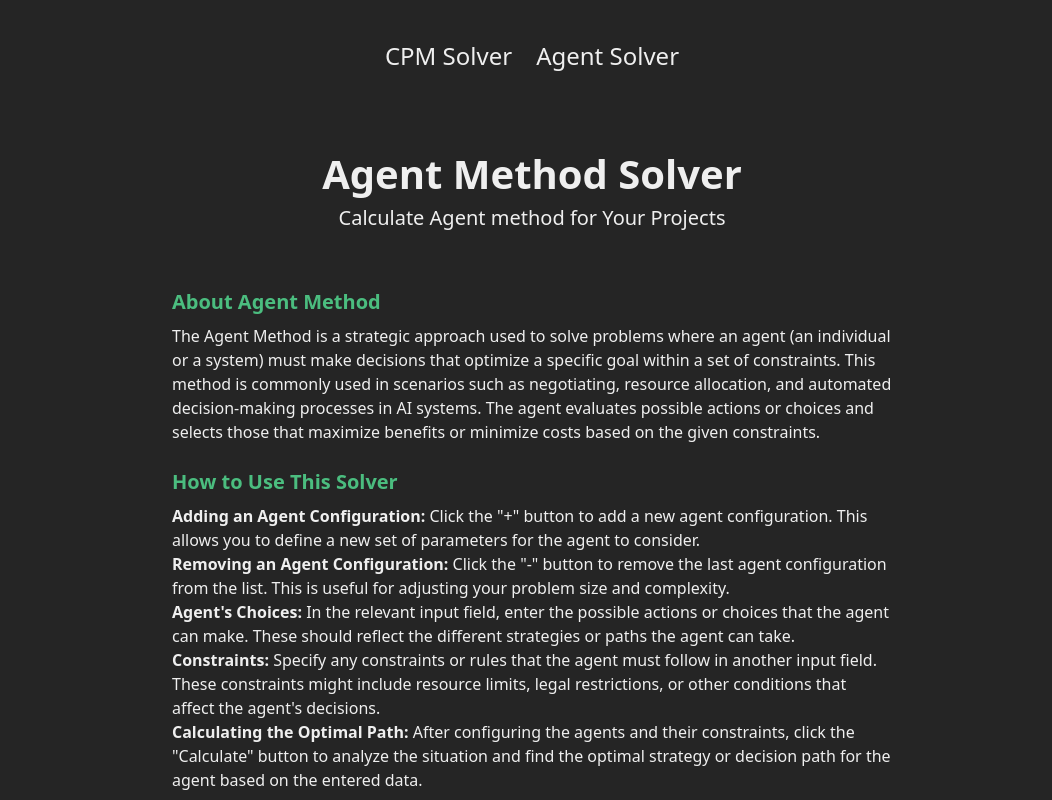
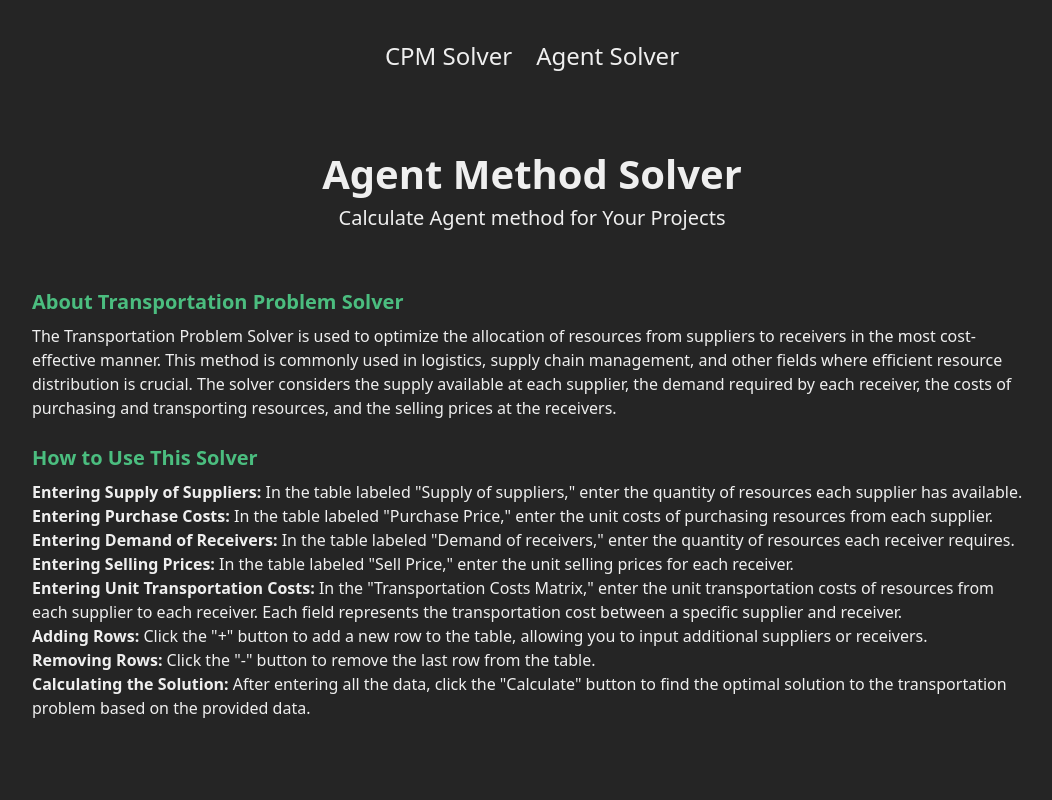
Before and after one commit to KrzysztofNik/Gotowanko-, a React (Create React App) app: page /agent-solver in a window 1280 px wide. Shown: the top 800 px of the page, without its empty margins (108-1160 px from the left). Built offline with nearby package versions, Linux system fonts and the light colour scheme.

Commit message:
fixed showing results in transportation

```diff
--- a/src/UI/InfoHeader.jsx
+++ b/src/UI/InfoHeader.jsx
@@ -1,7 +1,6 @@
 const InfoHeader = ({children, color, fontSize}) => {
-    console.log(fontSize)
     return (
-        <header className={`w-full text-center text-[${fontSize ? fontSize : '1.75rem'}] px-5 mt-10 font-semibold text-${color ? color : "main-text"}`}>
+        <header className={`w-full text-center text-[1.75rem] px-5 mt-10 font-semibold text-${color ? color : "main-text"}`}>
             {children}
         </header>
     );
--- a/src/components/Agent/AgentDescription.jsx
+++ b/src/components/Agent/AgentDescription.jsx
@@ -2,22 +2,21 @@ import React from 'react';
 
 const AgentDescription = () => {
     return (
-        <div className="w-[720px] text-left">
-            <h2 className="text-xl font-semibold text-main-green pb-2">About Agent Method</h2>
+        <div className="w-[1000px] text-left">
+            <h2 className="text-xl font-semibold text-main-green pb-2">About Transportation Problem Solver</h2>
             <p className="text-md mb-6">
-                The Agent Method is a strategic approach used to solve problems where an agent (an individual or a system)
-                must make decisions that optimize a specific goal within a set of constraints. This method is commonly used
-                in scenarios such as negotiating, resource allocation, and automated decision-making processes in AI systems.
-                The agent evaluates possible actions or choices and selects those that maximize benefits or minimize costs
-                based on the given constraints.
+                The Transportation Problem Solver is used to optimize the allocation of resources from suppliers to receivers in the most cost-effective manner. This method is commonly used in logistics, supply chain management, and other fields where efficient resource distribution is crucial. The solver considers the supply available at each supplier, the demand required by each receiver, the costs of purchasing and transporting resources, and the selling prices at the receivers.
             </p>
             <h3 className="text-xl font-semibold text-main-green pb-2">How to Use This Solver</h3>
-            <ul className="text-left mx-auto" style={{ maxWidth: '800px' }}>
-                <li><b>Adding an Agent Configuration:</b> Click the "+" button to add a new agent configuration. This allows you to define a new set of parameters for the agent to consider.</li>
-                <li><b>Removing an Agent Configuration:</b> Click the "-" button to remove the last agent configuration from the list. This is useful for adjusting your problem size and complexity.</li>
-                <li><b>Agent's Choices:</b> In the relevant input field, enter the possible actions or choices that the agent can make. These should reflect the different strategies or paths the agent can take.</li>
-                <li><b>Constraints:</b> Specify any constraints or rules that the agent must follow in another input field. These constraints might include resource limits, legal restrictions, or other conditions that affect the agent's decisions.</li>
-                <li><b>Calculating the Optimal Path:</b> After configuring the agents and their constraints, click the "Calculate" button to analyze the situation and find the optimal strategy or decision path for the agent based on the entered data.</li>
+            <ul className="text-left mx-auto" style={{ maxWidth: '1000px' }}>
+                <li><b>Entering Supply of Suppliers:</b> In the table labeled "Supply of suppliers," enter the quantity of resources each supplier has available.</li>
+                <li><b>Entering Purchase Costs:</b> In the table labeled "Purchase Price," enter the unit costs of purchasing resources from each supplier.</li>
+                <li><b>Entering Demand of Receivers:</b> In the table labeled "Demand of receivers," enter the quantity of resources each receiver requires.</li>
+                <li><b>Entering Selling Prices:</b> In the table labeled "Sell Price," enter the unit selling prices for each receiver.</li>
+                <li><b>Entering Unit Transportation Costs:</b> In the "Transportation Costs Matrix," enter the unit transportation costs of resources from each supplier to each receiver. Each field represents the transportation cost between a specific supplier and receiver.</li>
+                <li><b>Adding Rows:</b> Click the "+" button to add a new row to the table, allowing you to input additional suppliers or receivers.</li>
+                <li><b>Removing Rows:</b> Click the "-" button to remove the last row from the table.</li>
+                <li><b>Calculating the Solution:</b> After entering all the data, click the "Calculate" button to find the optimal solution to the transportation problem based on the provided data.</li>
             </ul>
         </div>
     );
--- a/src/components/Agent/AgentTransportCostTable.jsx
+++ b/src/components/Agent/AgentTransportCostTable.jsx
@@ -16,7 +16,7 @@ export const AgentTransportCostTable = ({ suppliersNum, receiversNum }) => {
     const createColNames = (num, name) => {
         const names = [];
         for (let i = 1; i <= num; i++) {
-            names.push(`${name} ${i}`);
+            names.push(`${name}${i}`);
         }
         return names;
     }
@@ -75,7 +75,7 @@ export const AgentTransportCostTable = ({ suppliersNum, receiversNum }) => {
             for (let j = 0; j < receiversNum; j++) {
                 row[`receiver${j + 1}`] = solution[i][j];
             }
-            row["supplierName"] = `Supplier ${i + 1}`;
+            row["supplierName"] = `supplier${i + 1}`;
             result.push(row);
         }
         return result;
@@ -103,6 +103,11 @@ export const AgentTransportCostTable = ({ suppliersNum, receiversNum }) => {
         const sellingPrices = convertToArray(sellPrice[0], receiversNum, "sellPrice");
         const costs = convertMatrixToArray(data, suppliersNum, receiversNum);
 
+        console.log("supply", supplyData)
+        console.log("demand", demandData)
+        console.log("costs", costs)
+        console.log("sellingPrices", sellingPrices)
+        console.log("purchaseCosts", purchaseCosts)
         const solution = solveTransportationProblem(supply, demand, costs, sellingPrices, purchaseCosts);
         console.log("Solution:", solution);
         setFinalProfit(solution.finalProfit)
@@ -117,28 +122,28 @@ export const AgentTransportCostTable = ({ suppliersNum, receiversNum }) => {
         <>
             <InfoHeader>Insert supply of suppliers</InfoHeader>
             <Table
-                colNames={createColNames(suppliersNum, "Supplier")}
+                colNames={createColNames(suppliersNum, "supplier")}
                 data={supplyData}
                 setData={setSupplyData}
             />
 
             <InfoHeader>Insert price of purchase of suppliers</InfoHeader>
             <Table
-                colNames={createColNames(suppliersNum, "Purchase Price")}
+                colNames={createColNames(suppliersNum, "purchasePrice")}
                 data={purchasePrice}
                 setData={setPurchasePrice}
             />
 
             <InfoHeader>Insert demand of receivers</InfoHeader>
             <Table
-                colNames={createColNames(receiversNum, "Receiver")}
+                colNames={createColNames(receiversNum, "receiver")}
                 data={demandData}
                 setData={setDemandData}
             />
 
             <InfoHeader>Insert sell price of receivers</InfoHeader>
             <Table
-                colNames={createColNames(receiversNum, "Sell Price")}
+                colNames={createColNames(receiversNum, "sellPrice")}
                 data={sellPrice}
                 setData={setSellPrice}
             />
--- a/src/components/CPM/CpmDescription.jsx
+++ b/src/components/CPM/CpmDescription.jsx
@@ -1,6 +1,6 @@
 const CpmDescription = () => {
     return (
-        <div className="w-[720px] text-left">
+        <div className="w-[1000px] text-left">
             <h2 className="text-xl font-semibold text-main-green pb-2">About Critical Path Method (CPM)</h2>
             <p className="text-md mb-6">
                 The Critical Path Method (CPM) is a project modeling technique used in project management to identify
@@ -9,7 +9,7 @@ const CpmDescription = () => {
                 without making the project longer, and highlight tasks that are critical and which have "slack" or extra time.
             </p>
             <h3 className="text-xl font-semibold text-main-green pb-2">How to Use This Application</h3>
-            <ul className="text-left mx-auto" style={{ maxWidth: '800px' }}>
+            <ul className="text-left mx-auto" style={{ maxWidth: '1000px' }}>
                 <li><b>Adding a Row:</b> Click the "+" button to add a new row to the table.</li>
                 <li><b>Removing a Row:</b> Click the "-" button to remove the last row from the table.</li>
                 <li><b>Activity:</b> Enter the name or identifier of the activity in the "Activity" column.</li>
--- a/src/components/CPM/CpmGraph.jsx
+++ b/src/components/CPM/CpmGraph.jsx
@@ -10,7 +10,7 @@ const convertDataToGraph = (formattedData, criticalPath, es, lf, slack) => {
             nodes.push({
                 id,
                 label: id,
-                subLabel: `ES: ${es[id]}, LF: ${lf[id]}, Slack: ${slack[id]}`,
+                subLabel: `E: ${es[id]}, L: ${lf[id]}, Slack: ${slack[id]}`,
 
                 style: {
                     color: '#333',
```
